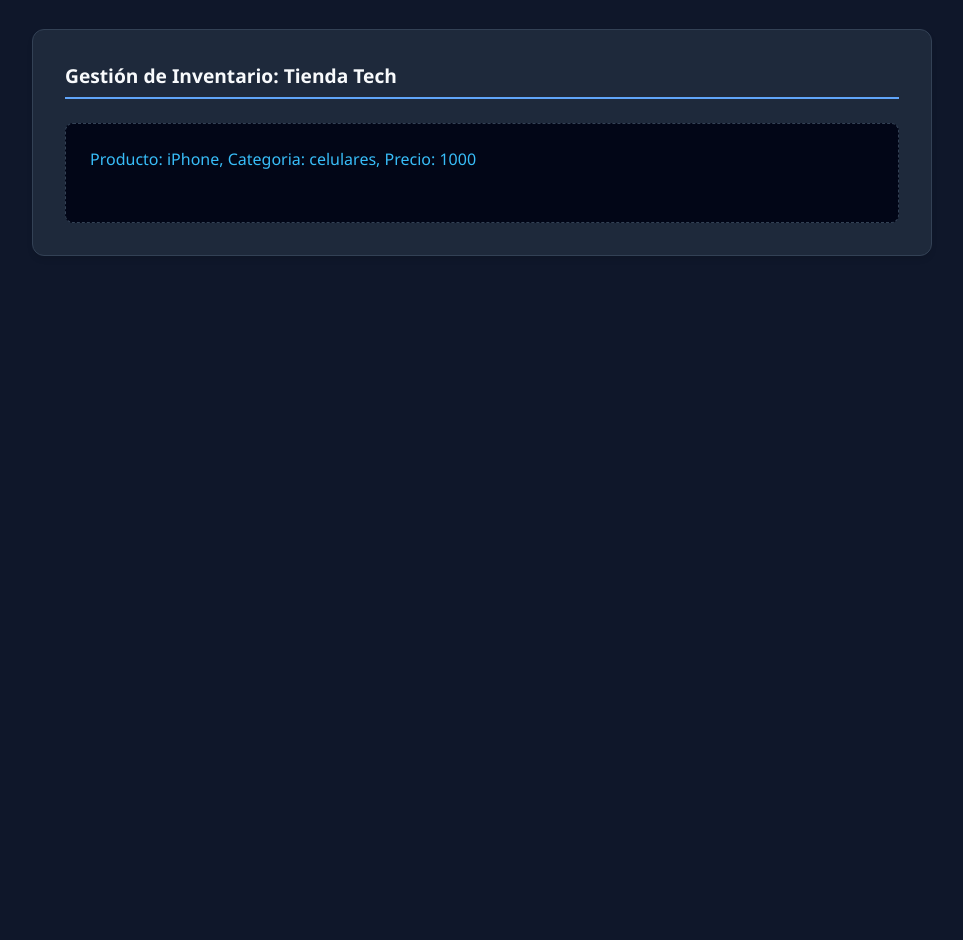
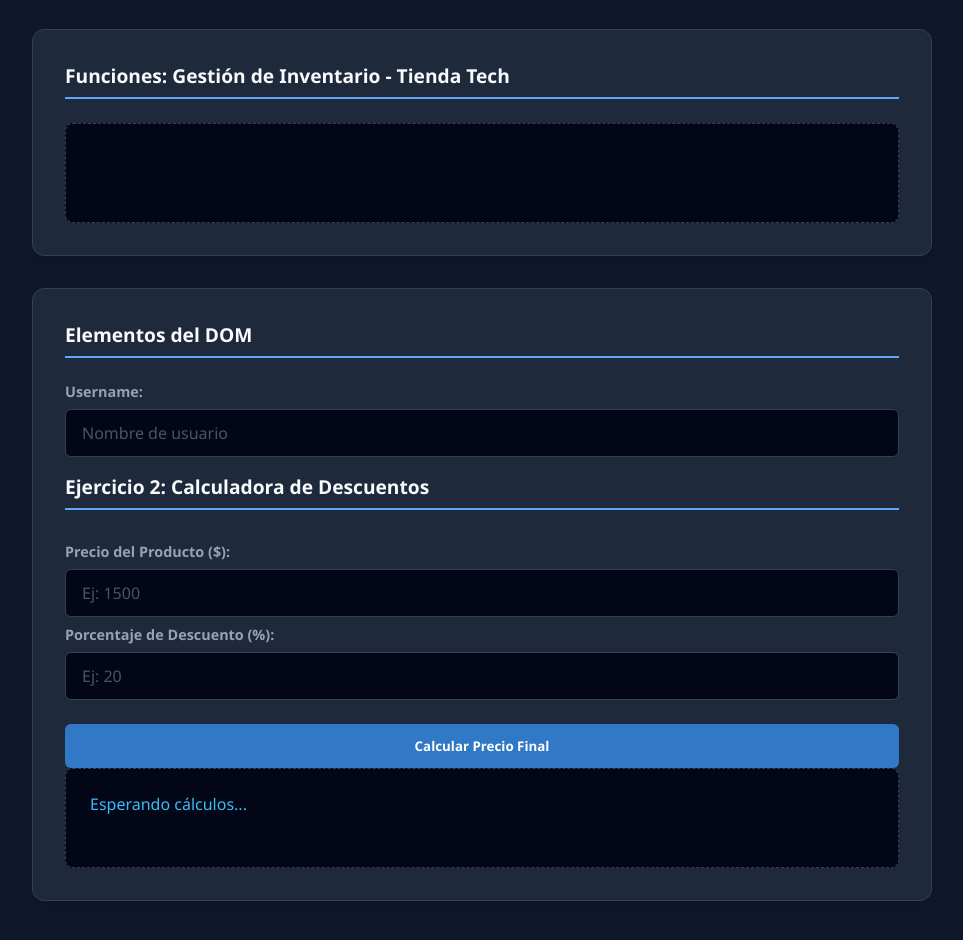
Before and after one commit to SashaZubiria20/aprendiendo-TypeScript, a website built with Vite: page index.html in a window 1280 px wide. Shown: the part 78-1018 px from the top of the page, without its empty margins (158-1121 px from the left). Before the commit the page ends 800 px from the top, so only its background shows below. Built offline with nearby package versions, Linux system fonts and the light colour scheme.

Commit message:
Manipulación del DOM, aserción de tipos y gestión de elementos HTML

```diff
--- a/index.html
+++ b/index.html
@@ -13,10 +13,35 @@
 
     <!-- Sección para el Ejercicio de Funciones -->
     <section id="seccionProductos" class="tarjetaEjercicio">
-        <h2 class="tituloSeccion">Gestión de Inventario: Tienda Tech</h2>
+        <h2 class="tituloSeccion">Funciones: Gestión de Inventario - Tienda Tech</h2>
         <div id="pantallaProductos" class="pantallaVisual">
         </div>
     </section>
+
+    <!-- Sección para el DOM -->
+    <section id="seccionDom" class="tarjetaEjercicio">
+    <h2 class="tituloSeccion dom" id="titleDOM">Elementos del DOM</h2>
+
+    <div class="contenedorInput">
+        <label for="nombreUsuario" class="etiqueta">Username:</label>
+        <input type="text" id="nombreUsuario" class="entradaTexto" placeholder="Nombre de usuario">
+    </div>
+
+    <div class="contenedorInput">
+      <h2 class="tituloSeccion">Ejercicio 2: Calculadora de Descuentos</h2>
+        <label for="precioProducto" class="etiqueta">Precio del Producto ($):</label>
+        <input type="number" id="precioProducto" class="entradaTexto" placeholder="Ej: 1500">
+
+        <label for="porcentajeDescuento" class="etiqueta">Porcentaje de Descuento (%):</label>
+        <input type="number" id="porcentajeDescuento" class="entradaTexto" placeholder="Ej: 20">
+
+        <button id="botonCalcular" class="botonAccion">Calcular Precio Final</button>
+    </div>
+
+    <div id="pantallaResultado" class="pantallaVisual">
+        Esperando cálculos...
+    </div>
+</section>
 
 </main>
     <div id="app"></div>
--- /dev/null
+++ b/src/dom.ts
@@ -0,0 +1,48 @@
+// DOM - Elementos
+
+/*
+Hay que castear los tipos de datos qeu queremos utilizar
+
+En JS Vanilla, document.querySelector devuelve "algo". No le importa qué es.
+
+En TypeScript, el lenguaje es muy precavido. Cuando seleccionás un elemento, TS piensa dos cosas:
+
+- ¿Existe?: Puede que el ID esté mal escrito, entonces TS dice que el tipo es Element | null.
+- ¿Qué es?: Un Element genérico no tiene las mismas propiedades que un Input. Un p tiene textContent, pero no tiene value. Un input tiene value, pero no tiene href.
+
+El Casteo (Aserción de Tipo):
+Es cuando vos le decís a TS: "Yo soy el programador y te aseguro que este ID pertenece a un Input". Se usa la palabra clave as
+*/
+
+const h1 = document.querySelector('h1');
+console.log(h1?.textContent);
+
+const titleDOM = document.querySelector('.dom') as HTMLHRElement;
+console.log(titleDOM.textContent);
+
+const username = document.querySelector('#nombreUsuario') as HTMLInputElement;
+console.log(username.placeholder)
+
+
+
+/* Ejercicios */
+
+const precio = document.getElementById('precioProducto') as HTMLInputElement;
+const descuento = document.getElementById('porcentajeDescuento')as HTMLInputElement;
+const calcular = document.getElementById('botonCalcular') as HTMLButtonElement;
+const result = document.getElementById('pantallaResultado') as HTMLElement;
+
+
+const calcularDescuento = (p: number, d: number): string => {
+    const total = p-(p*(d/100))
+    return `El precio final es de $${total}`
+}
+
+calcular.addEventListener('click', () => {
+    if(precio && descuento && result) {
+        const p = Number(precio.value);
+        const d = Number(descuento.value);
+        const precioFinal = calcularDescuento(p,d);
+        result.textContent = precioFinal;
+    };
+});
--- a/src/main.ts
+++ b/src/main.ts
@@ -1,3 +1,4 @@
 //import './tiposDeDatos';
 //import './tiposDeDatosAvanzados';
-import './funciones';
+//import './funciones';
+import './dom'
--- a/src/style.css
+++ b/src/style.css
@@ -23,11 +23,12 @@ body {
     margin-bottom: 2rem;
 }
 
-/* Funciones*/
+/* Funciones */
 .tarjetaEjercicio {
     background-color: #1e293b;
     border-radius: 12px;
     padding: 2rem;
+    margin: 2rem 0;
     border: 1px solid #334155;
     box-shadow: 0 4px 6px -1px rgba(0, 0, 0, 0.1);
 }
@@ -47,3 +48,56 @@ body {
     color: #38bdf8;
     border: 1px dashed #334155;
 }
+
+/* DOM */
+
+/* ESTILOS PARA FORMULARIOS Y CONTENIDO */
+.contenedorInput {
+    margin-top: 1rem;
+    display: flex;
+    flex-direction: column;
+    gap: 0.5rem;
+}
+
+.etiqueta {
+    font-size: 0.9rem;
+    color: #94a3b8;
+    font-weight: 600;
+}
+
+.entradaTexto {
+    background-color: #020617;
+    border: 1px solid #334155;
+    border-radius: 6px;
+    padding: 0.75rem 1rem;
+    color: #38bdf8;
+    font-size: 1rem;
+    outline: none;
+    transition: border-color 0.2s;
+}
+
+.entradaTexto:focus {
+    border-color: #60a5fa;
+    box-shadow: 0 0 0 2px rgba(96, 165, 250, 0.2);
+}
+
+.entradaTexto::placeholder {
+    color: #475569;
+}
+
+/* Ejercicios del DOM */
+.botonAccion {
+    background-color: #3178c6;
+    color: white;
+    border: none;
+    padding: 0.8rem;
+    border-radius: 6px;
+    cursor: pointer;
+    font-weight: bold;
+    margin-top: 1rem;
+    transition: background 0.2s;
+}
+
+.botonAccion:hover {
+    background-color: #235a97;
+}
```
Also changed, not shown: src/reglas.md (+17 -1 lines).
